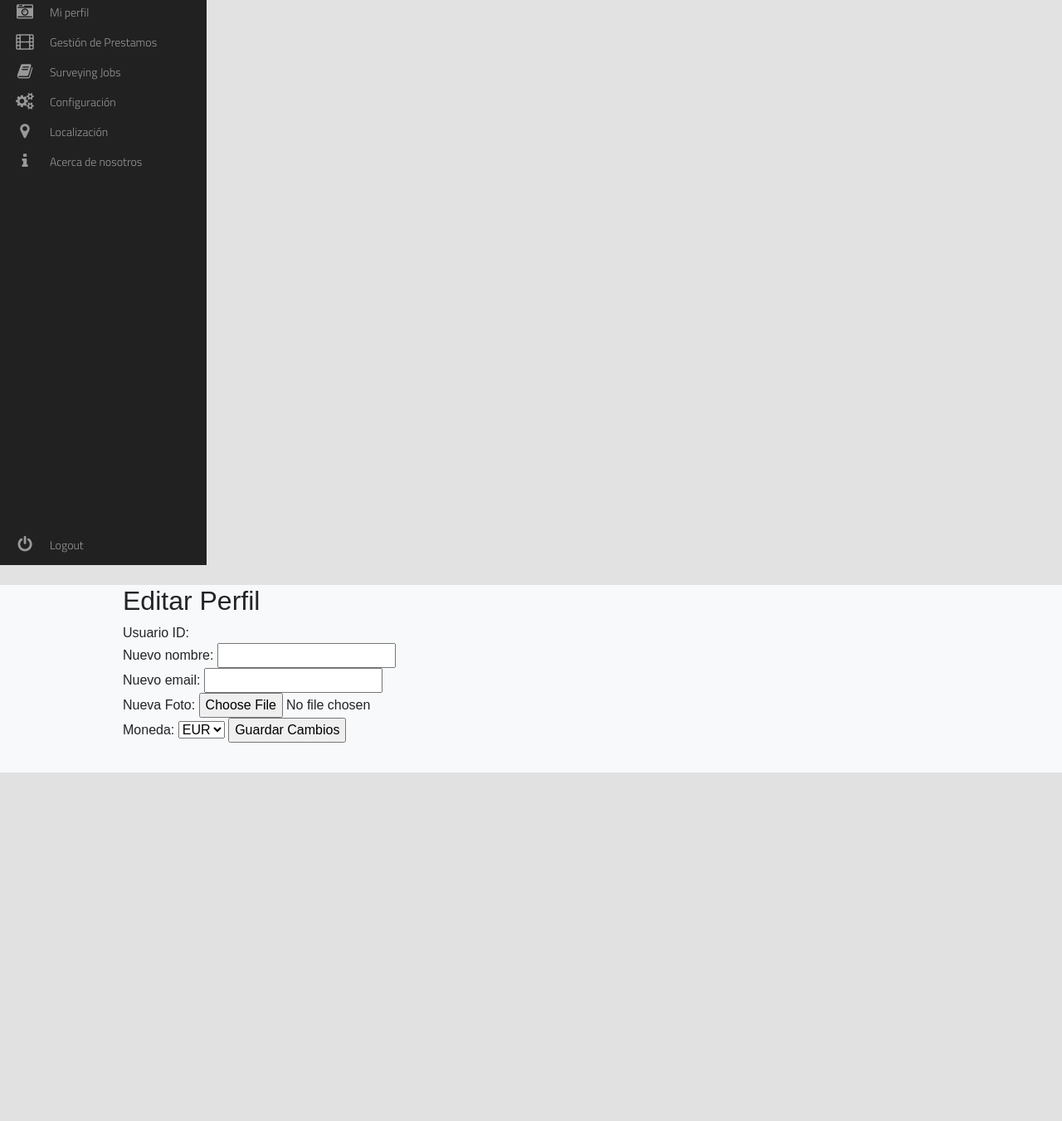
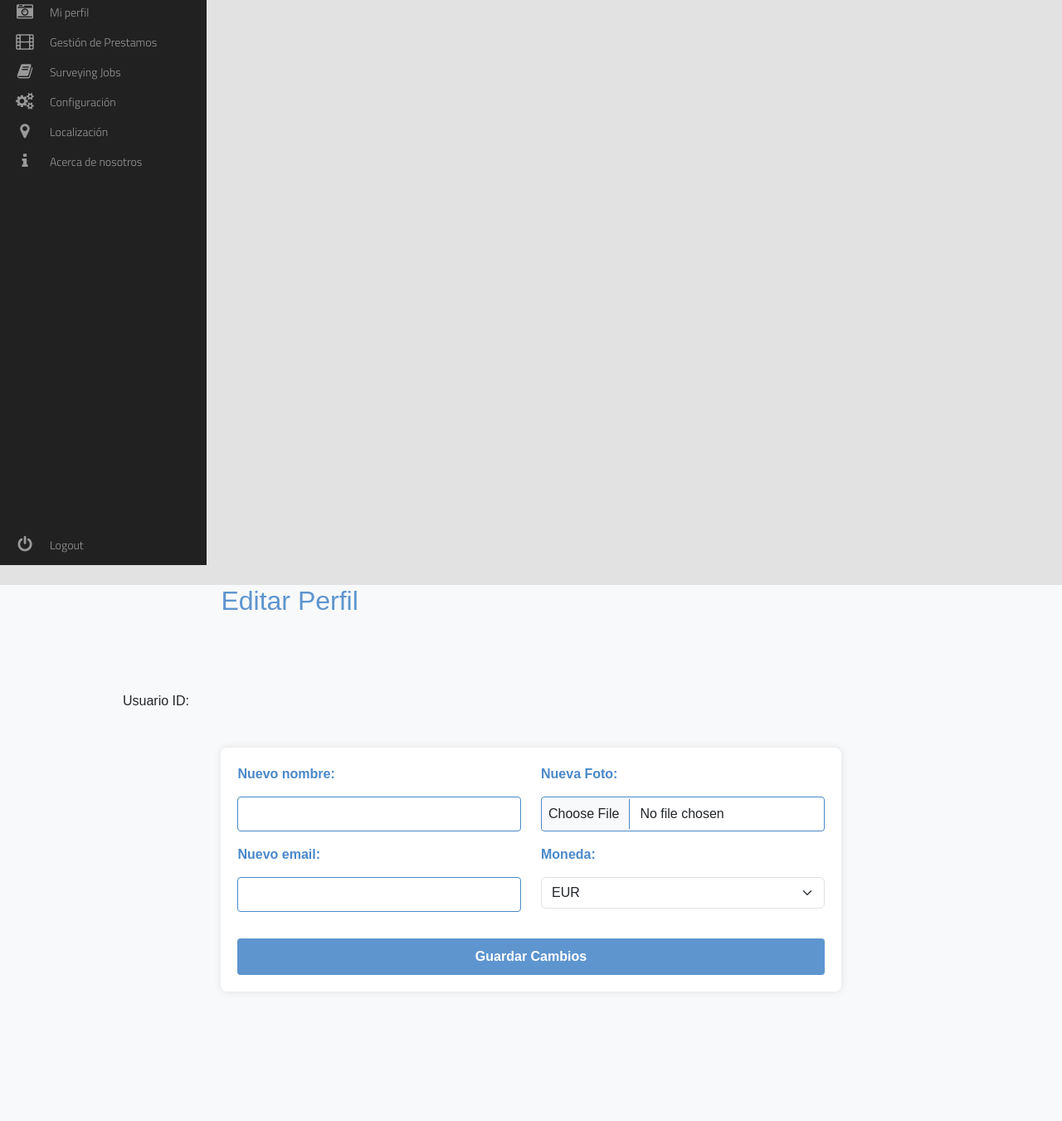
Before and after one commit to fcorguez92/PacificBank, a PHP site: page /view/blocks/profile.php in a window 1280 px wide. Shown: the part 119-1470 px from the top of the page at 83% size. Before the commit the page ends 1050 px from the top, so only its background shows below. Run offline with PHP 8.4, Linux system fonts and the light colour scheme; data comes from the database, SQL or seed files in the repository; data that the repository does not hold is empty; some libraries are stand-ins or nearby versions; some web fonts are replaced.

Commit message:
Estilos de panel de perfil

```diff
--- a/view/blocks/listaPrestamo.php
+++ b/view/blocks/listaPrestamo.php
@@ -30,8 +30,7 @@ if (isset($_SESSION['usuarioID'])) {
 }
 
 // Mostrar la tabla HTML
-echo '<h2>Préstamos</h2>
-      <table border=1 class="table">
+echo '<table border=1 class="table">
         <thead>
             <tr>
                 <th>Monto</th>
--- a/view/blocks/profile.php
+++ b/view/blocks/profile.php
@@ -15,6 +15,8 @@ include_once("../../controller/saldo.php");
     <link href="../styles/sidebar.css" rel="stylesheet">
     <link href="../styles/hello.css" rel="stylesheet">
     <link href="../styles/profile_img.css" rel="stylesheet">
+    <link href="../styles/profile.css" rel="stylesheet">
+
 
 </head>
 
@@ -32,7 +34,9 @@ include_once("../../controller/saldo.php");
     </header>
     <main>
         <div class="container">
-            <h2>Editar Perfil</h2>
+            <div class="container mt-4">
+                <h2>Editar Perfil</h2>
+            </div>
             <?php include_once("profileForm.php"); ?>
         </div>
     </main>
--- a/view/blocks/profileForm.php
+++ b/view/blocks/profileForm.php
@@ -1,26 +1,44 @@
 <?echo "Usuario ID: $userID";?>
+
+
+<div class="container mt-4">
     <form method="post" action="" enctype="multipart/form-data">
         <!-- Campo oculto para la ruta de la imagen actual -->
         <input type="hidden" name="imagen_actual" value="<?php echo $rutaImagenPerfil; ?>">
 
-    <label for="nombre">Nuevo nombre:</label>
-    <input type="text" id="nombre" name="nombre">
-    <br>
-    <label for="email">Nuevo email:</label>
-    <input type="email" id="email" name="email">
-    <br>
-    <label for="imagen">Nueva Foto:</label>
-    <input type="file" id="imagen" name="imagen">
-    <br>
-    <label for="moneda">Moneda:</label>
-    <select id="moneda" name="moneda">
+        <div class="row">
+            <div class="col-lg-6">
+                <div class="mb-3">
+                    <label for="nombre" class="form-label">Nuevo nombre:</label>
+                    <input type="text" id="nombre" name="nombre" class="form-control">
+                </div>
+                <div class="mb-3">
+                    <label for="email" class="form-label">Nuevo email:</label>
+                    <input type="email" id="email" name="email" class="form-control">
+                </div>
+            </div>
+            <div class="col-lg-6">
+                <div class="mb-3">
+                    <label for="imagen" class="form-label">Nueva Foto:</label>
+                    <input type="file" id="imagen" name="imagen" class="form-control">
+                </div>
+                <div class="mb-3">
+                    <label for="moneda" class="form-label">Moneda:</label>
+                    <select id="moneda" name="moneda" class="form-select">
                         <option value='EUR'>EUR</option>
                         <option value='GBP'>GBP</option>
                         <option value='USD'>USD</option>
                         <option value='JPY'>JPY</option>
                         <option value='RUB'>RUB</option>
                     </select>
+                </div>
+            </div>
+        </div>
 
-    <input type="submit" value="Guardar Cambios">
+        <div class="mt-3">
+            <input type="submit" value="Guardar Cambios" class="btn btn-primary">
+        </div>
     </form>
-<?php include_once("../../controller/profile.php");?>
+</div>
+
+<?php include_once("../../controller/profile.php"); ?>
--- a/view/blocks/welcome_user.php
+++ b/view/blocks/welcome_user.php
@@ -37,6 +37,7 @@ include_once("../../controller/hello.php");
     </header>
     <main>
         <div class="container">
+        <h2>Préstamos pendientes</h2>
         <?php include_once("listaPrestamo.php"); ?>
         </div>
     </main>
--- /dev/null
+++ b/view/styles/profile.css
@@ -0,0 +1,87 @@
+body {
+  font-family: "Arial", sans-serif;
+  background-color: #f8f9fa;
+}
+body h2 {
+  color: #5e95cf;
+  margin-bottom: 20px;
+}
+
+.container {
+  margin: 50px auto;
+}
+
+form {
+  background-color: #ffffff;
+  padding: 20px;
+  border-radius: 8px;
+  box-shadow: 0 0 10px rgba(0, 0, 0, 0.1);
+}
+form h2 {
+  color: #5e95cf;
+  margin-bottom: 20px;
+}
+form label:nth-of-type(1) {
+  color: #4a88c9;
+  font-weight: bold;
+  margin-bottom: 15px;
+}
+form input:nth-of-type(1) {
+  border: 1px solid #4a88c9;
+  border-radius: 4px;
+  padding: 8px;
+  width: 100%;
+}
+form label:nth-of-type(2) {
+  color: #397bc1;
+  font-weight: bold;
+  margin-bottom: 30px;
+}
+form input:nth-of-type(2) {
+  border: 1px solid #397bc1;
+  border-radius: 4px;
+  padding: 8px;
+  width: 100%;
+}
+form label:nth-of-type(3) {
+  color: #346fad;
+  font-weight: bold;
+  margin-bottom: 45px;
+}
+form input:nth-of-type(3) {
+  border: 1px solid #346fad;
+  border-radius: 4px;
+  padding: 8px;
+  width: 100%;
+}
+form label:nth-of-type(4) {
+  color: #2e6299;
+  font-weight: bold;
+  margin-bottom: 60px;
+}
+form input:nth-of-type(4) {
+  border: 1px solid #2e6299;
+  border-radius: 4px;
+  padding: 8px;
+  width: 100%;
+}
+form select {
+  border: 1px solid #5e95cf;
+  border-radius: 4px;
+  padding: 8px;
+  width: 100%;
+}
+form input[type=submit] {
+  background-color: #5e95cf;
+  color: #ffffff;
+  padding: 10px 20px;
+  border: none;
+  border-radius: 4px;
+  cursor: pointer;
+  font-weight: bold;
+}
+form input[type=submit]:hover {
+  background-color: #397bc1;
+}
+
+/*# sourceMappingURL=profile.css.map */
--- /dev/null
+++ b/view/styles/profile.scss
@@ -0,0 +1,69 @@
+// Variables
+$primary-color: #5e95cf;
+$font-family: 'Arial', sans-serif;
+
+// Estilos generales
+body {
+  font-family: $font-family;
+  background-color: #f8f9fa;
+  h2 {
+    color: $primary-color;
+    margin-bottom: 20px;
+  }
+}
+
+.container {
+  margin: 50px auto;
+}
+
+form {
+  background-color: #ffffff;
+  padding: 20px;
+  border-radius: 8px;
+  box-shadow: 0 0 10px rgba(0, 0, 0, 0.1);
+
+  h2 {
+    color: $primary-color;
+    margin-bottom: 20px;
+  }
+
+  // Bucle para estilos de etiquetas y campos de entrada
+  @for $i from 1 through 4 {
+    $margin-bottom: 15px * $i;
+    $color: darken($primary-color, $i * 5%);
+
+    label:nth-of-type(#{$i}) {
+      color: $color;
+      font-weight: bold;
+      margin-bottom: $margin-bottom;
+    }
+
+    input:nth-of-type(#{$i}) {
+      border: 1px solid $color;
+      border-radius: 4px;
+      padding: 8px;
+      width: 100%;
+    }
+  }
+
+  select {
+    border: 1px solid $primary-color;
+    border-radius: 4px;
+    padding: 8px;
+    width: 100%;
+  }
+
+  input[type="submit"] {
+    background-color: $primary-color;
+    color: #ffffff;
+    padding: 10px 20px;
+    border: none;
+    border-radius: 4px;
+    cursor: pointer;
+    font-weight: bold;
+
+    &:hover {
+      background-color: darken($primary-color, 10%);
+    }
+  }
+}
```
Also changed, not shown: 1 other file. Lines whose indentation alone changed are shown as unchanged.
